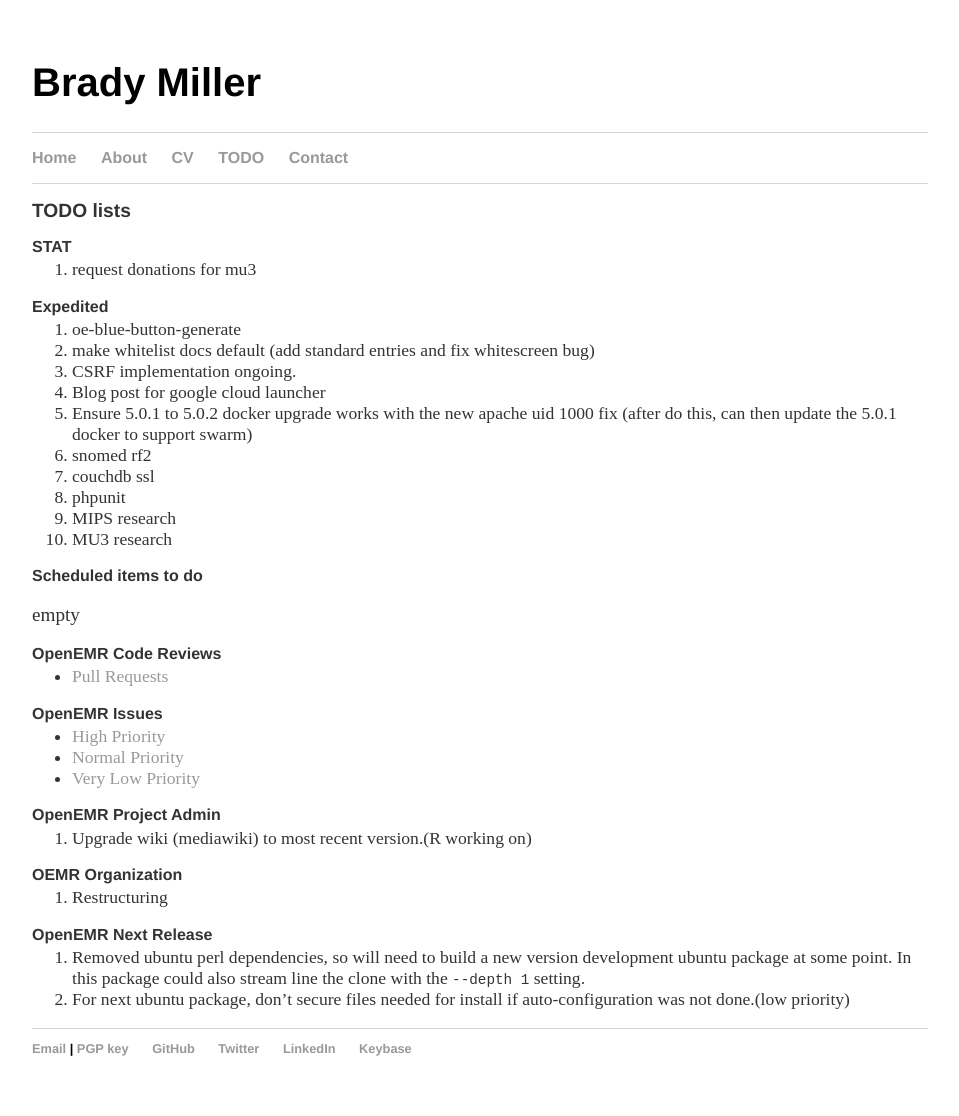
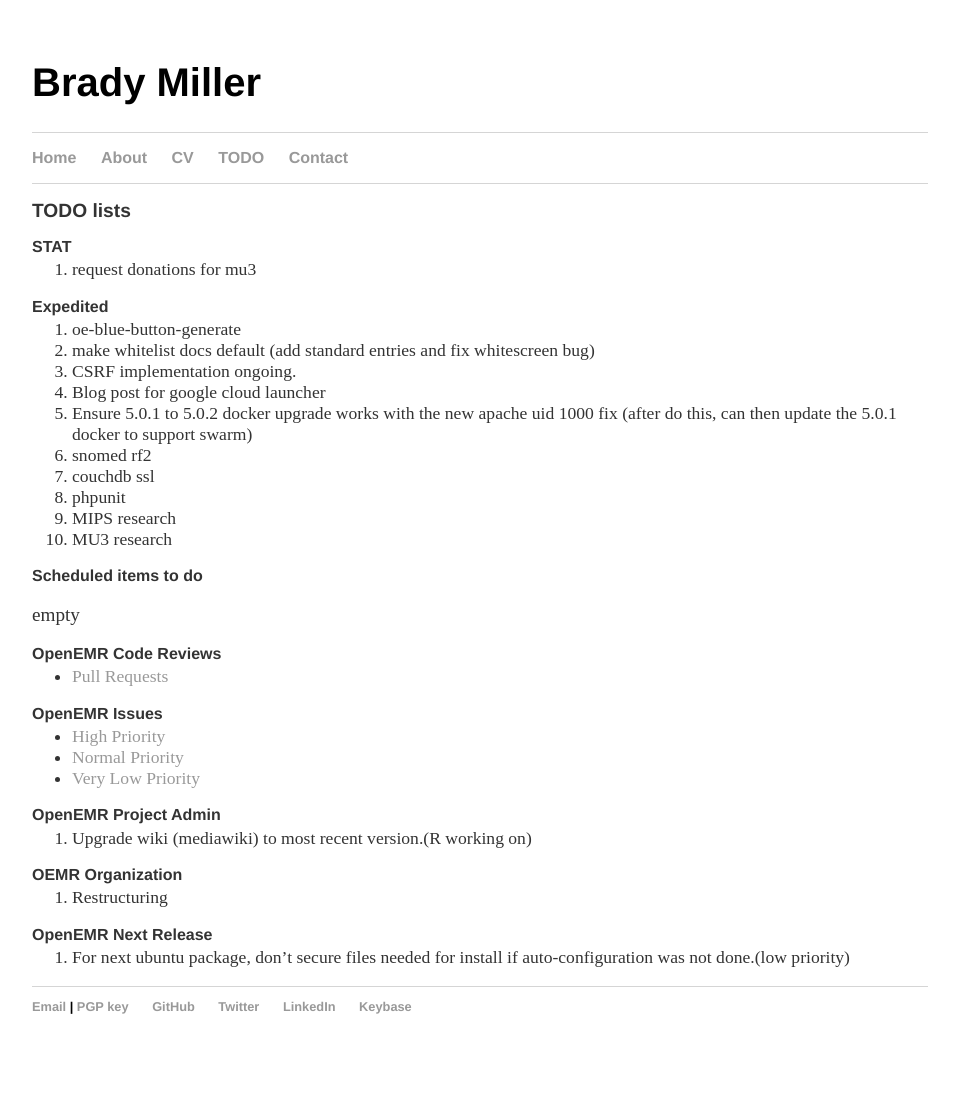
Before and after one commit to bradymiller/bradymiller.github.io, a Jekyll site: the page built from todo/index.md, in a window 1280 px wide. Shown: the whole page, without its empty margins (160-1119 px from the left). Built offline with Jekyll 4.4.1, drawn with Linux system fonts in a browser that asks for light colours; our own code applies the rules of GitHub Pages for plain Markdown files; after the commit the page ends 1074 px from its top, so only the background shows below that.

Commit message:
Update index.md

```diff
--- a/todo/index.md
+++ b/todo/index.md
@@ -36,5 +36,4 @@
 1. Restructuring
 
 ### OpenEMR Next Release
-1. Removed ubuntu perl dependencies, so will need to build a new version development ubuntu package at some point. In this package could also stream line the clone with the `--depth 1` setting.
 1. For next ubuntu package, don't secure files needed for install if auto-configuration was not done.(low priority)
```
